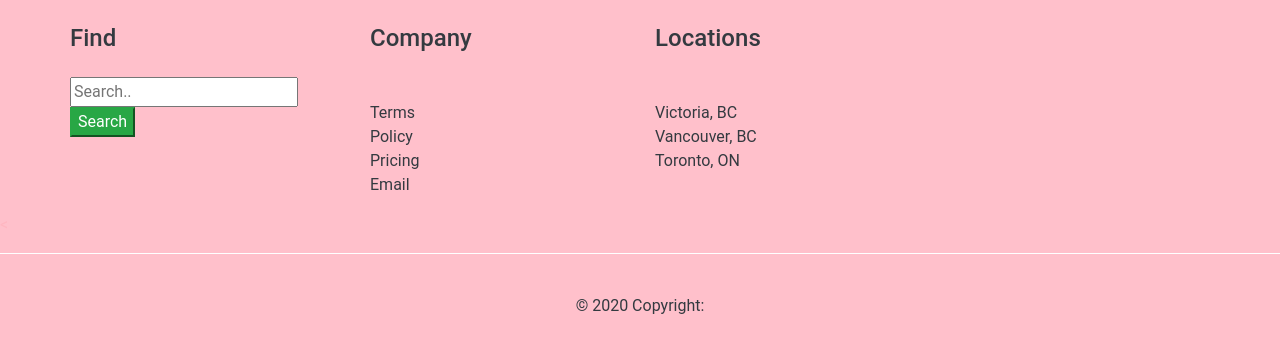
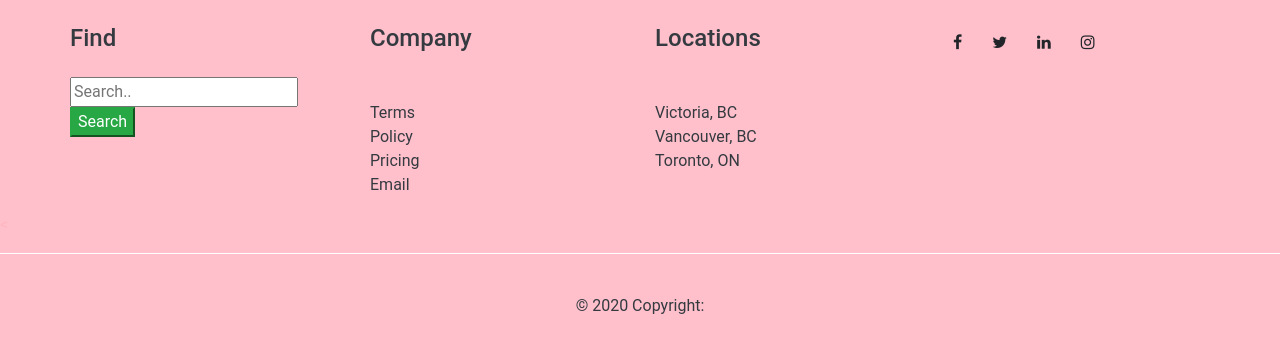
Before and after one commit to Sokomba01/TechPlus2_django, a Django app: page / in a window 1280 px wide. Shown: the part 56-397 px from the top of the page. Run offline with Django 3.2, Linux system fonts and the light colour scheme; some libraries are stand-ins or nearby versions.

Commit message:
footer extended

```diff
--- a/tech_plus_2/templates/base.html
+++ b/tech_plus_2/templates/base.html
@@ -2,6 +2,8 @@
 <html lang="en">
 
 <head>
+    <link href="https://cdnjs.cloudflare.com/ajax/libs/font-awesome/4.7.0/css/font-awesome.min.css" rel="stylesheet">
+
     <style>
       	footer {
 		color: #FFB6C1;
@@ -15,19 +17,25 @@
 }
 
 
+
+
+
     </style>
 
     <!-- Required meta tags -->
     <meta charset="utf-8">
-    <meta name="viewport" content="width=device-width, initial-scale=1, shrink-to-fit=no">
+    <meta content="width=device-width, initial-scale=1, shrink-to-fit=no" name="viewport">
 
     <!-- Bootstrap CSS -->
-    <link rel="stylesheet" href="https://stackpath.bootstrapcdn.com/bootstrap/4.3.1/css/bootstrap.min.css" integrity="sha384-ggOyR0iXCbMQv3Xipma34MD+dH/1fQ784/j6cY/iJTQUOhcWr7x9JvoRxT2MZw1T" crossorigin="anonymous">
+    <link crossorigin="anonymous" href="https://stackpath.bootstrapcdn.com/bootstrap/4.3.1/css/bootstrap.min.css"
+          integrity="sha384-ggOyR0iXCbMQv3Xipma34MD+dH/1fQ784/j6cY/iJTQUOhcWr7x9JvoRxT2MZw1T" rel="stylesheet">
     <title>{% block title %} {% endblock title %}</title>
 </head>
 <body>
 <nav class="navbar navbar-expand-lg navbar-light bg-light">
-  <button class="navbar-toggler" type="button" data-toggle="collapse" data-target="#navbarSupportedContent" aria-controls="navbarSupportedContent" aria-expanded="false" aria-label="Toggle navigation">
+    <button aria-controls="navbarSupportedContent" aria-expanded="false" aria-label="Toggle navigation"
+            class="navbar-toggler"
+            data-target="#navbarSupportedContent" data-toggle="collapse" type="button">
         <span class="navbar-toggler-icon"></span>
     </button>
 
@@ -42,7 +50,7 @@
             <li class="nav-item dropdown">
 
 
-        <div class="dropdown-menu" aria-labelledby="navbarDropdown">
+                <div aria-labelledby="navbarDropdown" class="dropdown-menu">
                     <a class="dropdown-item" href="#">Action</a>
                     <a class="dropdown-item" href="#">Another action</a>
                     <div class="dropdown-divider"></div>
@@ -75,10 +83,11 @@
                 <ul class="list-unstyled mb-0">
                     <div class="search-container">
                         <form action="/action_page.php">
-      <input type="text" placeholder="Search.." name="search">
-      <button type="submit" class="btn-success btn-rounded">Search</i></button>
+                            <input name="search" placeholder="Search.." type="text">
+                            <button class="btn-success btn-rounded" type="submit">Search</i></button>
                         </form>
-  </div>        </ul>
+                    </div>
+                </ul>
             </div>
             <!--Grid column-->
             <div class="col-lg-3 col-md-6 mb-4 mb-md-0 ">
@@ -86,16 +95,16 @@
 
                 <ul class="list-unstyled">
                     <li>
-            <a href="#!" class="text-dark">Terms</a>
+                        <a class="text-dark" href="#!">Terms</a>
                     </li>
                     <li>
-            <a href="#!" class="text-dark">Policy</a>
+                        <a class="text-dark" href="#!">Policy</a>
                     </li>
                     <li>
-            <a href="#!" class="text-dark">Pricing</a>
+                        <a class="text-dark" href="#!">Pricing</a>
                     </li>
                     <li>
-            <a href="#!" class="text-dark">Email</a>
+                        <a class="text-dark" href="#!">Email</a>
                     </li>
                 </ul>
             </div>
@@ -105,23 +114,30 @@
 
                 <ul class="list-unstyled mb-0">
                     <li>
-            <a href="#!" class="text-dark">Victoria, BC</a>
+                        <a class="text-dark"  href="#!">Victoria, BC</a>
                     </li>
                     <li>
-            <a href="#!" class="text-dark">Vancouver, BC</a>
+                        <a class="text-dark" href="#!">Vancouver, BC</a>
                     </li>
                     <li>
-            <a href="#!" class="text-dark">Toronto, ON</a>
+                        <a class="text-dark" href="#!">Toronto, ON</a>
                     </li>
                 </ul>
             </div>
             <!--Grid column-->
             <div class="col-lg-3 col-md-6 mb-4 mb-md-0 text-dark">
                 <div class="f_social_icon">
-                                    <a href="#" class="fab fa-facebook"></a>
-                                    <a href="#" class="fab fa-twitter"></a>
-                                    <a href="#" class="fab fa-linkedin"></a>
-                                    <a href="#" class="fab fa-pinterest"></a>
+                    <div class="template-demo">
+                        <button class="btn btn-social-icon btn-facebook btn-rounded" type="button"><i
+                                class="fa fa-facebook"></i></button>
+                        <button class="btn btn-social-icon btn-twitter btn-rounded" type="button"><i
+                                class="fa fa-twitter"></i></button>
+                        <button class="btn btn-social-icon btn-linkedin btn-rounded" type="button"><i
+                                class="fa fa-linkedin"></i></button>
+                        <button class="btn btn-social-icon btn-instagram btn-rounded" type="button"><i
+                                class="fa fa-instagram"></i></button>
+                    </div>
+
                 </div>
 
 
@@ -131,11 +147,12 @@
         <!--Grid row-->
     </div>
     <!-- Grid container -->
-<<hr class="solid ">
+    <
+    <hr class="solid ">
     <!-- Copyright -->
-  <div class="text-center p-4 h-30 " >
+    <div class="text-center p-4 h-30 ">
 
-    <a class="text-dark" href="https://mdbootstrap.com/">  © 2020 Copyright:</a>
+        <a class="text-dark" href="https://mdbootstrap.com/"> © 2020 Copyright:</a>
     </div>
     <!-- Copyright -->
 </footer>
@@ -143,8 +160,14 @@
 
 <!-- Optional JavaScript -->
 <!-- jQuery first, then Popper.js, then Bootstrap JS -->
-    <script src="https://code.jquery.com/jquery-3.3.1.slim.min.js" integrity="sha384-q8i/X+965DzO0rT7abK41JStQIAqVgRVzpbzo5smXKp4YfRvH+8abtTE1Pi6jizo" crossorigin="anonymous"></script>
-    <script src="https://cdnjs.cloudflare.com/ajax/libs/popper.js/1.14.7/umd/popper.min.js" integrity="sha384-UO2eT0CpHqdSJQ6hJty5KVphtPhzWj9WO1clHTMGa3JDZwrnQq4sF86dIHNDz0W1" crossorigin="anonymous"></script>
-    <script src="https://stackpath.bootstrapcdn.com/bootstrap/4.3.1/js/bootstrap.min.js" integrity="sha384-JjSmVgyd0p3pXB1rRibZUAYoIIy6OrQ6VrjIEaFf/nJGzIxFDsf4x0xIM+B07jRM" crossorigin="anonymous"></script>
+<script crossorigin="anonymous"
+        integrity="sha384-q8i/X+965DzO0rT7abK41JStQIAqVgRVzpbzo5smXKp4YfRvH+8abtTE1Pi6jizo"
+        src="https://code.jquery.com/jquery-3.3.1.slim.min.js"></script>
+<script crossorigin="anonymous"
+        integrity="sha384-UO2eT0CpHqdSJQ6hJty5KVphtPhzWj9WO1clHTMGa3JDZwrnQq4sF86dIHNDz0W1"
+        src="https://cdnjs.cloudflare.com/ajax/libs/popper.js/1.14.7/umd/popper.min.js"></script>
+<script crossorigin="anonymous"
+        integrity="sha384-JjSmVgyd0p3pXB1rRibZUAYoIIy6OrQ6VrjIEaFf/nJGzIxFDsf4x0xIM+B07jRM"
+        src="https://stackpath.bootstrapcdn.com/bootstrap/4.3.1/js/bootstrap.min.js"></script>
 </body>
 </html>
```
Lines whose indentation alone changed are shown as unchanged.
